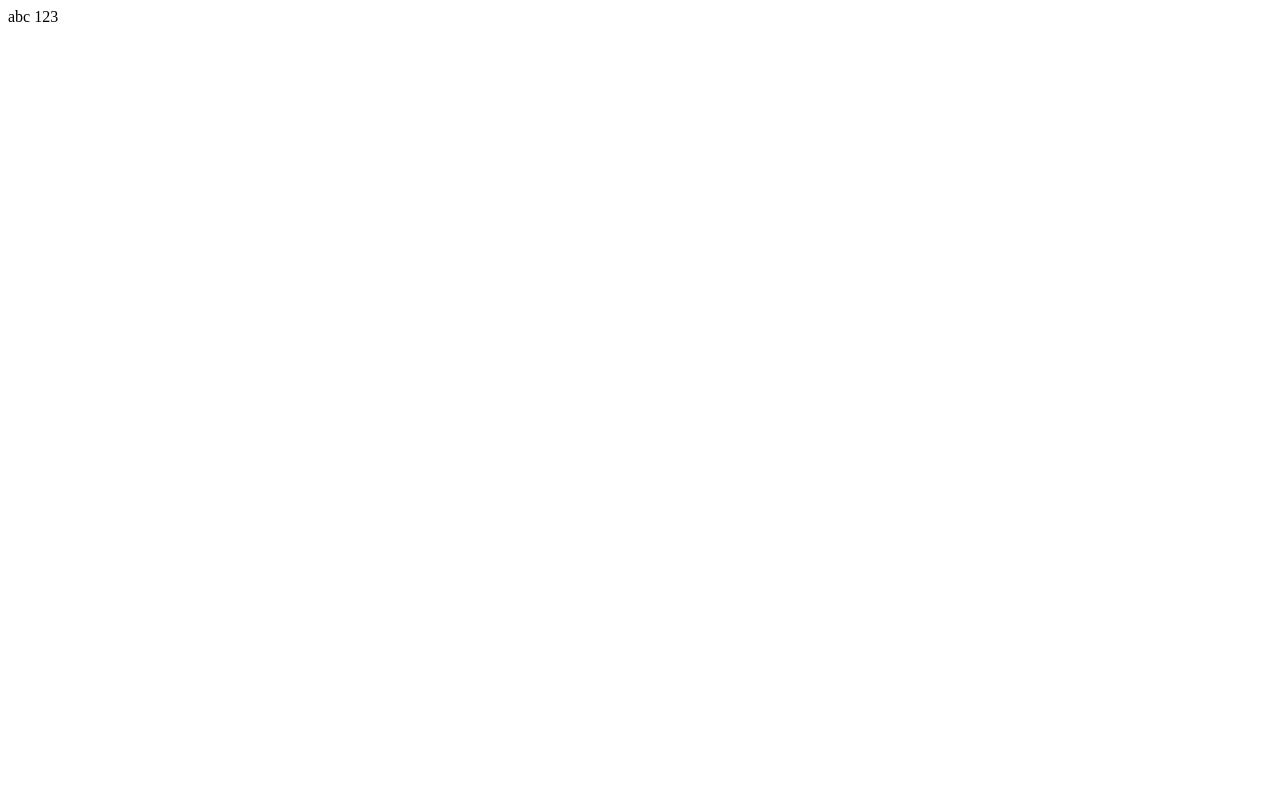
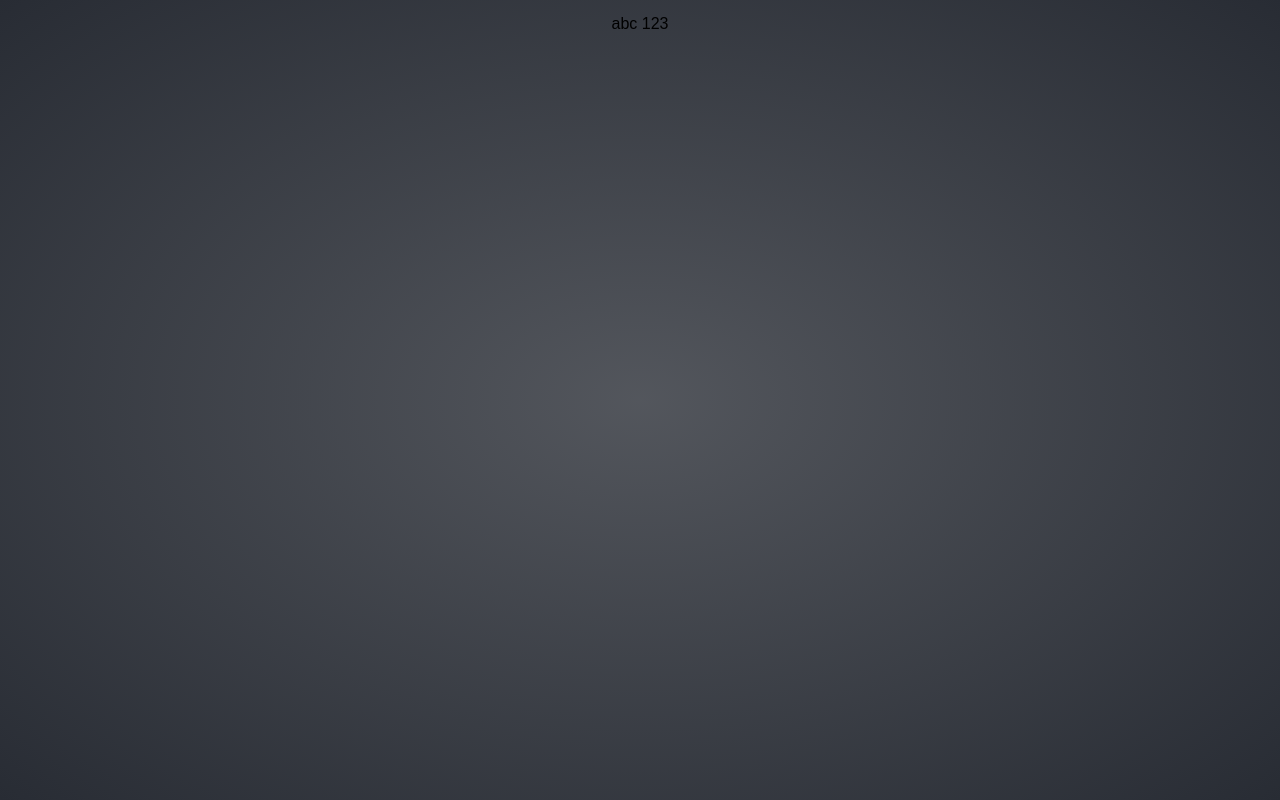
Before and after one commit to zeljkoantich/sudoku-react, a React (Create React App) app: page / in a window 1280 px wide. Built offline with nearby package versions, Linux system fonts and the light colour scheme.

Commit message:
setup global styles

```diff
--- a/public/index.html
+++ b/public/index.html
@@ -7,7 +7,7 @@
     <meta name="theme-color" content="#000000" />
     <meta
       name="description"
-      content="Web site created using create-react-app"
+      content="Sudoku Web App created using create-react-app"
     />
     <link rel="apple-touch-icon" href="%PUBLIC_URL%/logo192.png" />
     <!--
@@ -24,7 +24,7 @@
       work correctly both with client-side routing and a non-root public URL.
       Learn how to configure a non-root public URL by running `npm run build`.
     -->
-    <title>React App</title>
+    <title>Sudoku App</title>
   </head>
   <body>
     <noscript>You need to enable JavaScript to run this app.</noscript>
--- a/src/index.tsx
+++ b/src/index.tsx
@@ -1,10 +1,14 @@
-import React from 'react';
+import React, { Fragment } from 'react';
 import ReactDOM from 'react-dom';
 import * as serviceWorker from './core/service-worker';
+import { GlobalStyles } from './styles';
 
 ReactDOM.render(
   <React.StrictMode>
-    <div>abc 123</div>
+    <Fragment>
+      <GlobalStyles />
+      <div>abc 123</div>
+    </Fragment>
   </React.StrictMode>,
   document.getElementById('root')
 );
--- /dev/null
+++ b/src/react-app-env.d.ts
@@ -0,0 +1 @@
+/// <reference types="react-scripts" />
--- /dev/null
+++ b/src/styles/global-styles.ts
@@ -0,0 +1,25 @@
+import { createGlobalStyle } from 'styled-components';
+
+export default createGlobalStyle`
+  html {
+    height: 100%;
+
+    body {
+      margin: 0 auto;
+      display: flex;
+      flex-direction: column;
+      height: 100%;
+
+      #root {
+        background: radial-gradient(#282c34cc, #282c34);
+        display: flex;
+        font-family: sans-serif;
+        height: 100%;
+        justify-content: center;
+        padding: 15px;
+      }
+    }
+  }
+
+
+`;
--- /dev/null
+++ b/src/styles/index.ts
@@ -0,0 +1 @@
+export { default as GlobalStyles } from './global-styles';
```
